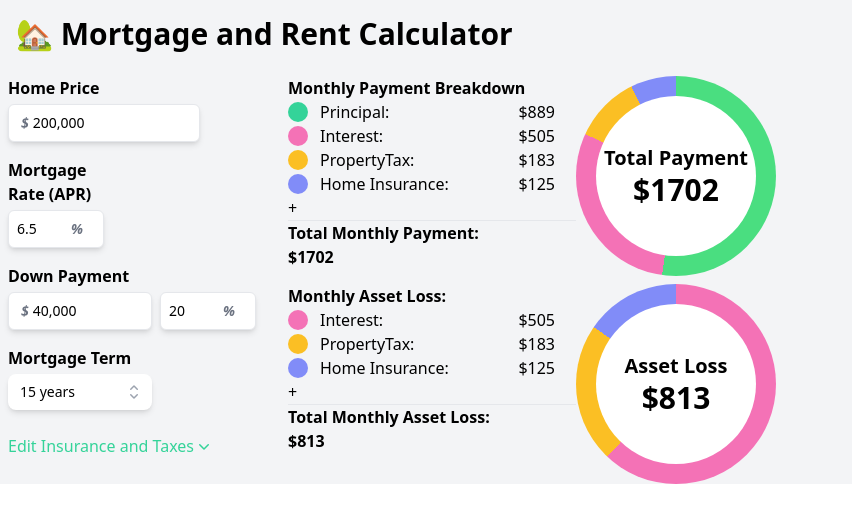
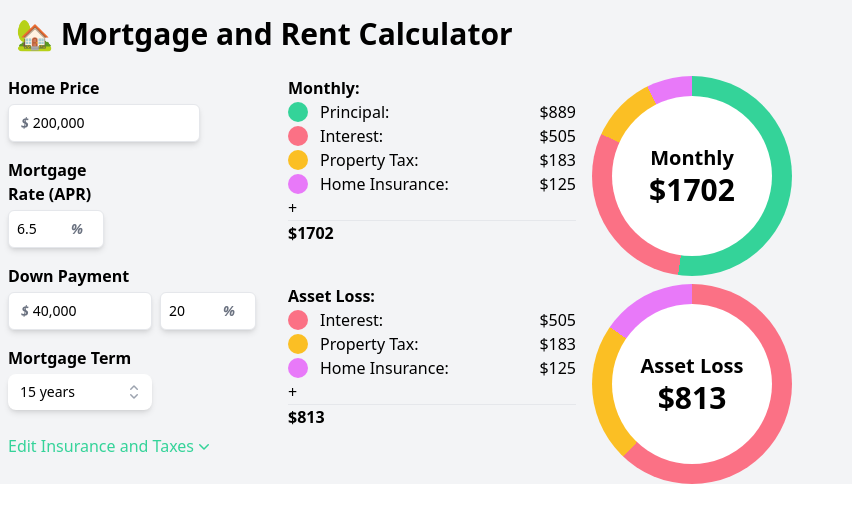
Before and after one commit to tylerhiggs/mortgage-rent-calculator, a Vue app: page / in a window 1280 px wide. Shown: the top 522 px of the page, without its empty margins (0-852 px from the left). Built offline with nearby package versions, Linux system fonts and the light colour scheme.

Commit message:
cleans up pie chart code

```diff
--- a/src/App.vue
+++ b/src/App.vue
@@ -1,7 +1,50 @@
 <script setup lang="ts">
 import MortgageInput from './components/MortgageInput.vue'
-import MortgageMonthlyPayments from './components/MortgageMonthlyPayments.vue'
-import MortgageMonthlyAssetChange from './components/MortgageMonthlyAssetChange.vue'
+import PieSum from '@/lib/PieSum.vue'
+import { useMortgageStore } from '@/stores/MortgageStore'
+import { computed } from 'vue'
+import { emerald, amber, fuchsia, rose, indigo, purple } from 'tailwindcss/colors'
+
+const mortgageStore = useMortgageStore()
+
+const baseValues = computed(() => [
+  {
+    name: 'Interest',
+    value: mortgageStore.monthlyInterest,
+    color: rose['400']
+  },
+  {
+    name: 'Property Tax',
+    value: mortgageStore.monthlyPropertyTax,
+    color: amber['400']
+  },
+  {
+    name: 'PMI',
+    value: mortgageStore.monthlyPMI,
+    color: indigo['400']
+  },
+  {
+    name: 'Home Insurance',
+    value: mortgageStore.monthlyHomeInsurance,
+    color: fuchsia['400']
+  },
+  {
+    name: 'HOA',
+    value: mortgageStore.monthlyHOA,
+    color: purple['400']
+  }
+])
+
+const values = computed(() => {
+  return [
+    {
+      name: 'Principal',
+      value: mortgageStore.monthlyPrincipal,
+      color: emerald['400']
+    },
+    ...baseValues.value
+  ]
+})
 </script>
 
 <template>
@@ -10,8 +53,8 @@ import MortgageMonthlyAssetChange from './components/MortgageMonthlyAssetChange.
     <div class="flex">
       <MortgageInput />
       <div class="flex flex-col">
-        <MortgageMonthlyPayments />
-        <MortgageMonthlyAssetChange />
+        <PieSum title="Monthly" :values="values" />
+        <PieSum title="Asset Loss" :values="baseValues" />
       </div>
     </div>
   </main>
--- a/src/components/MortgageInput.vue
+++ b/src/components/MortgageInput.vue
@@ -1,6 +1,6 @@
 <script setup lang="ts">
-import DropdownList from './DropdownList.vue'
-import NumberInput from './NumberInput.vue'
+import DropdownList from '@/lib/DropdownList.vue'
+import NumberInput from '@/lib/NumberInput.vue'
 import { useMortgageStore, Term } from '@/stores/MortgageStore'
 import { computed, ref } from 'vue'
 import { ChevronDownIcon, ChevronUpIcon } from '@heroicons/vue/20/solid'
--- a/src/components/MortgageMonthlyAssetChange.vue
+++ /dev/null
@@ -1,93 +0,0 @@
-<script setup lang="ts">
-import { computed } from 'vue'
-import { useMortgageStore } from '@/stores/MortgageStore'
-const mortgageStore = useMortgageStore()
-
-const interestPercentage = computed(() => {
-  return mortgageStore.monthlyInterest / mortgageStore.monthlyAssetLoss
-})
-const interestPercentageString = computed(() => {
-  return `${interestPercentage.value * 100}%`
-})
-const propertyTaxPercentage = computed(() => {
-  return (
-    interestPercentage.value + mortgageStore.monthlyPropertyTax / mortgageStore.monthlyAssetLoss
-  )
-})
-const propertyTaxPercentageString = computed(() => {
-  return `${propertyTaxPercentage.value * 100}%`
-})
-const pmiPercentage = computed(() => {
-  return propertyTaxPercentage.value + mortgageStore.monthlyPMI / mortgageStore.monthlyAssetLoss
-})
-
-const pmiPercentageString = computed(() => {
-  return `${pmiPercentage.value * 100}%`
-})
-</script>
-
-<style scoped>
-.pie-chart {
-  width: 200px;
-  height: 200px;
-  display: flex;
-  justify-content: center;
-  align-items: center;
-  border-radius: 50%;
-  background: conic-gradient(
-    rgb(244 114 182) 0% v-bind(interestPercentageString),
-    rgb(251 191 36) v-bind(interestPercentageString) v-bind(propertyTaxPercentageString),
-    rgb(232 121 249) v-bind(propertyTaxPercentageString) v-bind(pmiPercentageString),
-    rgb(129 140 248) v-bind(pmiPercentageString)
-  );
-}
-
-.pie-chart::after {
-  content: '';
-  position: absolute;
-  height: 160px;
-  width: 160px;
-  border-radius: 50%;
-  background-color: #ffffff;
-}
-</style>
-
-<template>
-  <div class="mt-2 flex">
-    <div>
-      <div class="font-bold">Monthly Asset Loss:</div>
-      <div class="grid grid-cols-5 w-72">
-        <div class="flex items-center col-span-4">
-          <div class="mr-3 h-5 w-5 bg-pink-400 rounded-full" />
-          Interest:
-        </div>
-        <div>${{ mortgageStore.monthlyInterest.toFixed(0) }}</div>
-        <div class="flex items-center col-span-4">
-          <div class="mr-3 h-5 w-5 bg-amber-400 rounded-full" />
-          PropertyTax:
-        </div>
-        <div>${{ mortgageStore.monthlyPropertyTax.toFixed(0) }}</div>
-        <div class="flex items-center col-span-4" v-if="mortgageStore.monthlyPMI">
-          <div class="mr-3 h-5 w-5 bg-fuchsia-400 rounded-full" />
-          PMI:
-        </div>
-        <div v-if="mortgageStore.monthlyPMI">${{ mortgageStore.monthlyPMI.toFixed(0) }}</div>
-        <div class="flex items-center col-span-4">
-          <div class="mr-3 h-5 w-5 bg-indigo-400 rounded-full" />
-          Home Insurance:
-        </div>
-        <div>${{ mortgageStore.monthlyHomeInsurance.toFixed(0) }}</div>
-      </div>
-      +
-      <hr class="w-72" />
-      <div class="font-bold">Total Monthly Asset Loss:</div>
-      <div class="font-bold">${{ mortgageStore.monthlyAssetLoss.toFixed(0) }}</div>
-    </div>
-    <div class="pie-chart">
-      <div class="z-10 font-bold flex flex-col justify-center items-center">
-        <div class="text-xl">Asset Loss</div>
-        <div class="text-3xl">${{ mortgageStore.monthlyAssetLoss.toFixed(0) }}</div>
-      </div>
-    </div>
-  </div>
-</template>
--- a/src/components/MortgageMonthlyPayments.vue
+++ /dev/null
@@ -1,104 +0,0 @@
-<script setup lang="ts">
-import { computed } from 'vue'
-import { useMortgageStore } from '@/stores/MortgageStore'
-const mortgageStore = useMortgageStore()
-
-const principalPercentage = computed(() => {
-  return mortgageStore.monthlyPrincipal / mortgageStore.monthlyPayment
-})
-const principalPercentageString = computed(() => {
-  return `${principalPercentage.value * 100}%`
-})
-
-const interestPercentage = computed(() => {
-  return principalPercentage.value + mortgageStore.monthlyInterest / mortgageStore.monthlyPayment
-})
-const interestPercentageString = computed(() => {
-  return `${interestPercentage.value * 100}%`
-})
-const propertyTaxPercentage = computed(() => {
-  return interestPercentage.value + mortgageStore.monthlyPropertyTax / mortgageStore.monthlyPayment
-})
-const propertyTaxPercentageString = computed(() => {
-  return `${propertyTaxPercentage.value * 100}%`
-})
-const pmiPercentage = computed(() => {
-  return propertyTaxPercentage.value + mortgageStore.monthlyPMI / mortgageStore.monthlyPayment
-})
-
-const pmiPercentageString = computed(() => {
-  return `${pmiPercentage.value * 100}%`
-})
-</script>
-
-<style scoped>
-.pie-chart {
-  width: 200px;
-  height: 200px;
-  display: flex;
-  justify-content: center;
-  align-items: center;
-  border-radius: 50%;
-  background: conic-gradient(
-    rgb(74 222 128) 0% v-bind(principalPercentageString),
-    rgb(244 114 182) v-bind(principalPercentageString) v-bind(interestPercentageString),
-    rgb(251 191 36) v-bind(interestPercentageString) v-bind(propertyTaxPercentageString),
-    rgb(232 121 249) v-bind(propertyTaxPercentageString) v-bind(pmiPercentageString),
-    rgb(129 140 248) v-bind(pmiPercentageString)
-  );
-}
-
-.pie-chart::after {
-  content: '';
-  position: absolute;
-  height: 160px;
-  width: 160px;
-  border-radius: 50%;
-  background-color: #ffffff;
-}
-</style>
-
-<template>
-  <div class="mt-2 flex">
-    <div>
-      <div class="font-bold">Monthly Payment Breakdown</div>
-      <div class="grid grid-cols-5 w-72">
-        <div class="flex items-center col-span-4">
-          <div class="mr-3 h-5 w-5 bg-emerald-400 rounded-full" />
-          Principal:
-        </div>
-        <div>${{ mortgageStore.monthlyPrincipal.toFixed(0) }}</div>
-        <div class="flex items-center col-span-4">
-          <div class="mr-3 h-5 w-5 bg-pink-400 rounded-full" />
-          Interest:
-        </div>
-        <div>${{ mortgageStore.monthlyInterest.toFixed(0) }}</div>
-        <div class="flex items-center col-span-4">
-          <div class="mr-3 h-5 w-5 bg-amber-400 rounded-full" />
-          PropertyTax:
-        </div>
-        <div>${{ mortgageStore.monthlyPropertyTax.toFixed(0) }}</div>
-        <div class="flex items-center col-span-4" v-if="mortgageStore.monthlyPMI">
-          <div class="mr-3 h-5 w-5 bg-fuchsia-400 rounded-full" />
-          PMI:
-        </div>
-        <div v-if="mortgageStore.monthlyPMI">${{ mortgageStore.monthlyPMI.toFixed(0) }}</div>
-        <div class="flex items-center col-span-4">
-          <div class="mr-3 h-5 w-5 bg-indigo-400 rounded-full" />
-          Home Insurance:
-        </div>
-        <div>${{ mortgageStore.monthlyHomeInsurance.toFixed(0) }}</div>
-      </div>
-      +
-      <hr class="w-72" />
-      <div class="font-bold">Total Monthly Payment:</div>
-      <div class="font-bold">${{ mortgageStore.monthlyPayment.toFixed(0) }}</div>
-    </div>
-    <div class="pie-chart">
-      <div class="z-10 font-bold flex flex-col justify-center items-center">
-        <div class="text-xl">Total Payment</div>
-        <div class="text-3xl">${{ mortgageStore.monthlyPayment.toFixed(0) }}</div>
-      </div>
-    </div>
-  </div>
-</template>
--- /dev/null
+++ b/src/lib/PieSum.vue
@@ -0,0 +1,95 @@
+<script setup lang="ts">
+import { defineProps, computed } from 'vue'
+
+const props = defineProps<{
+  title: string
+  values: Array<{
+    name: string
+    value: number
+    color: string
+  }>
+}>()
+
+const total = computed(() => {
+  return props.values.reduce((acc, cur) => acc + cur.value, 0)
+})
+
+const percentages = computed(() => {
+  return props.values.reduce(
+    (acc, cur, index) => {
+      return [
+        ...acc,
+        {
+          ...cur,
+          percentage: (index ? acc[index - 1].percentage : 0) + cur.value / total.value
+        }
+      ]
+    },
+    new Array<{
+      name: string
+      value: number
+      color: string
+      percentage: number
+    }>()
+  )
+})
+
+const conicGradientString = computed(() => {
+  return percentages.value.reduce((acc, cur, i) => {
+    return `${acc} ${cur.color} 0% ${cur.percentage * 100}%${
+      i === percentages.value.length - 1 ? '' : ','
+    }`
+  }, '')
+})
+</script>
+
+<style scoped>
+.pie-chart {
+  width: 200px;
+  height: 200px;
+  display: flex;
+  justify-content: center;
+  align-items: center;
+  border-radius: 50%;
+  background: conic-gradient(v-bind(conicGradientString));
+}
+
+.pie-chart::after {
+  content: '';
+  position: absolute;
+  height: 160px;
+  width: 160px;
+  border-radius: 50%;
+  background-color: #ffffff;
+}
+</style>
+
+<template>
+  <div class="mt-2 flex">
+    <div>
+      <div class="font-bold">{{ props.title }}:</div>
+      <div class="flex flex-col w-72 mr-4">
+        <div
+          v-for="value in props.values.filter((value) => value.value > 0)"
+          :key="value.name"
+          class="flex items-center justify-between w-full"
+        >
+          <div class="flex items-center">
+            <div :style="{ backgroundColor: value.color }" class="mr-3 h-5 w-5 rounded-full" />
+            {{ value.name }}:
+          </div>
+          <div>${{ value.value.toFixed(0) }}</div>
+        </div>
+      </div>
+      +
+      <hr class="w-72" />
+      <div class="font-bold">${{ total.toFixed(0) }}</div>
+    </div>
+    <div class="pie-chart">
+      <div class="z-10 font-bold flex flex-col justify-center items-center">
+        <div class="text-xl">{{ props.title }}</div>
+        <div class="text-3xl">${{ total.toFixed(0) }}</div>
+      </div>
+    </div>
+  </div>
+</template>
```
Also changed, not shown: src/lib/DropdownList.vue (renamed from src/components/DropdownList.vue), src/lib/NumberInput.vue (renamed from src/components/NumberInput.vue).
